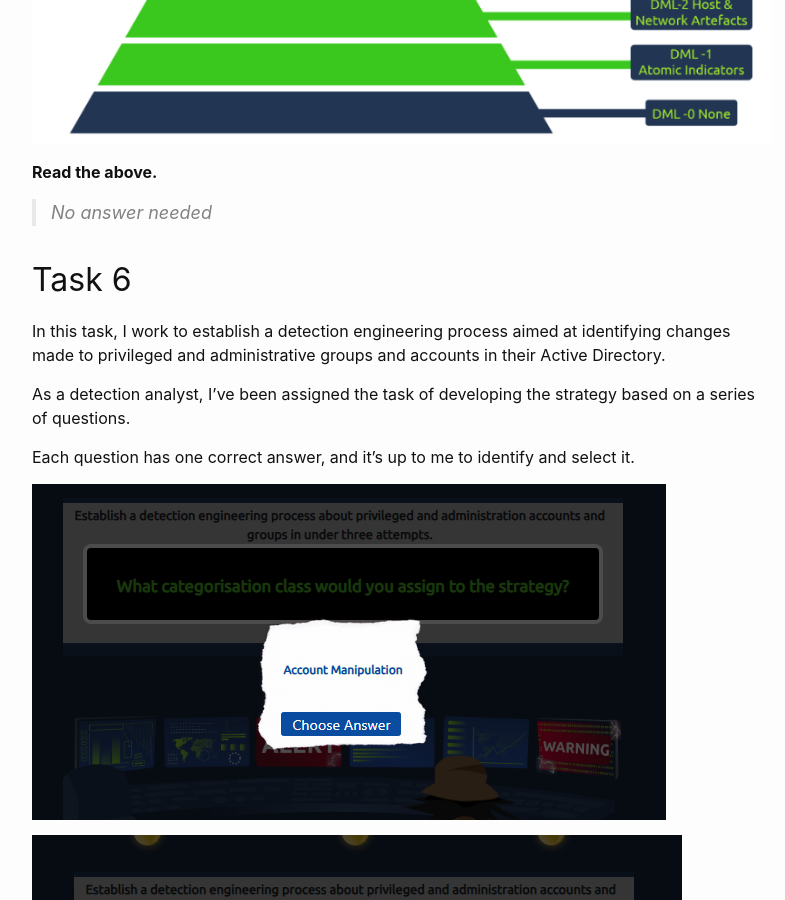
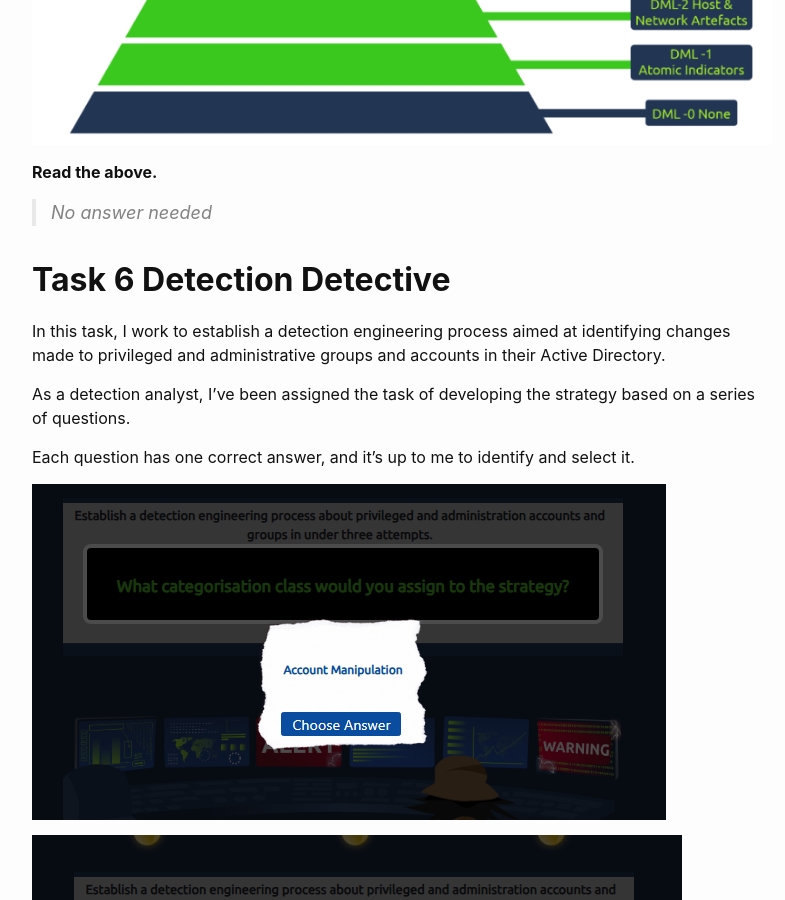
Before and after one commit to elizabethude/portfolio, a Jekyll site: the page built from _posts/2024-09-14-intro-to-detection-engineering.md, in a window 1280 px wide and 900 px high, scrolled down 8091 px. Shown: the whole window, without its empty margins (238-1023 px from the left). Built offline with Jekyll 4.4.1, drawn with Linux system fonts in a browser that asks for light colours.

Commit message:
Update 2024-09-14-intro-to-detection-engineering.md

```diff
--- a/_posts/2024-09-14-intro-to-detection-engineering.md
+++ b/_posts/2024-09-14-intro-to-detection-engineering.md
@@ -13,7 +13,8 @@ This guide will cover just the essentials needed to answer the questions.
 
 
 
-##  Task 2 What is Detection Engineering?
+
+##  **Task 2 What is Detection Engineering?**
 
 ####  **Detection Engineering**
 
@@ -40,6 +41,8 @@ Threat detection can be approached from two main perspectives:
 **Threat Behaviour Detection**: Focuses on an adversary's tactics, techniques, and procedures, allowing for a scalable approach to detection. While it minimizes false positives, it requires extensive data for effective coverage.
 
 Combining these detection types enhances overall defense systems, as model-based detection can be bolstered by expert-led configuration detection to minimize false alerts.
+
+
 
 #### **Detection as Code**
 Detection as Code (DaC) is a method that treats detection processes like software development, promoting scalability and adaptability to changing environments.
@@ -82,7 +85,7 @@ By incorporating principles from Continuous Integration/Continuous Development (
 
 
 
-## Task 4 Detection Engineering Frameworks 1
+## **Task 4 Detection Engineering Frameworks 1**
 
 ####  **MITRE and CVEs**
 
@@ -154,7 +157,7 @@ The Unified Kill Chain enhances this concept by merging it with other frameworks
 
 
 
-## Task 5 Detection Engineering Frameworks 2
+## **Task 5 Detection Engineering Frameworks 2**
 
 
 #### **Alerting and Detection Strategy Framework**
@@ -164,6 +167,7 @@ Palantir's ADS Framework aims to guide the documentation of detection content, a
 This problem often stems from ineffective detection alerts that hinder incident response and mitigation.
 
 The framework provides a structured approach to creating effective detections and alerts.
+
 
 #### Framework Stages
 
@@ -223,13 +227,14 @@ The DML model features nine maturity levels, ranging from 0 to 8. The lower leve
 ![5b](https://github.com/elizabethude/portfolio/blob/main/projectimages/tryhackme/introtodetectionengineering/5b.PNG?raw=true)
 
 
+
 **Read the above.**
 
 >  No answer needed
 
 
 
-##  Task 6
+##  **Task 6 Detection Detective**
 
 In this task, I work to establish a detection engineering process aimed at identifying changes made to privileged and administrative groups and accounts in their Active Directory.
 
@@ -239,11 +244,15 @@ Each question has one correct answer, and it's up to me to identify and select i
 
 ![6a](https://github.com/elizabethude/portfolio/blob/main/projectimages/tryhackme/introtodetectionengineering/6a.PNG?raw=true)
 
+
 ![6b](https://github.com/elizabethude/portfolio/blob/main/projectimages/tryhackme/introtodetectionengineering/6b.PNG?raw=true)
+
 
 ![6c](https://github.com/elizabethude/portfolio/blob/main/projectimages/tryhackme/introtodetectionengineering/6c.PNG?raw=true)
 
+
 ![6d](https://github.com/elizabethude/portfolio/blob/main/projectimages/tryhackme/introtodetectionengineering/6d.PNG?raw=true)
+
 
 
 
```
